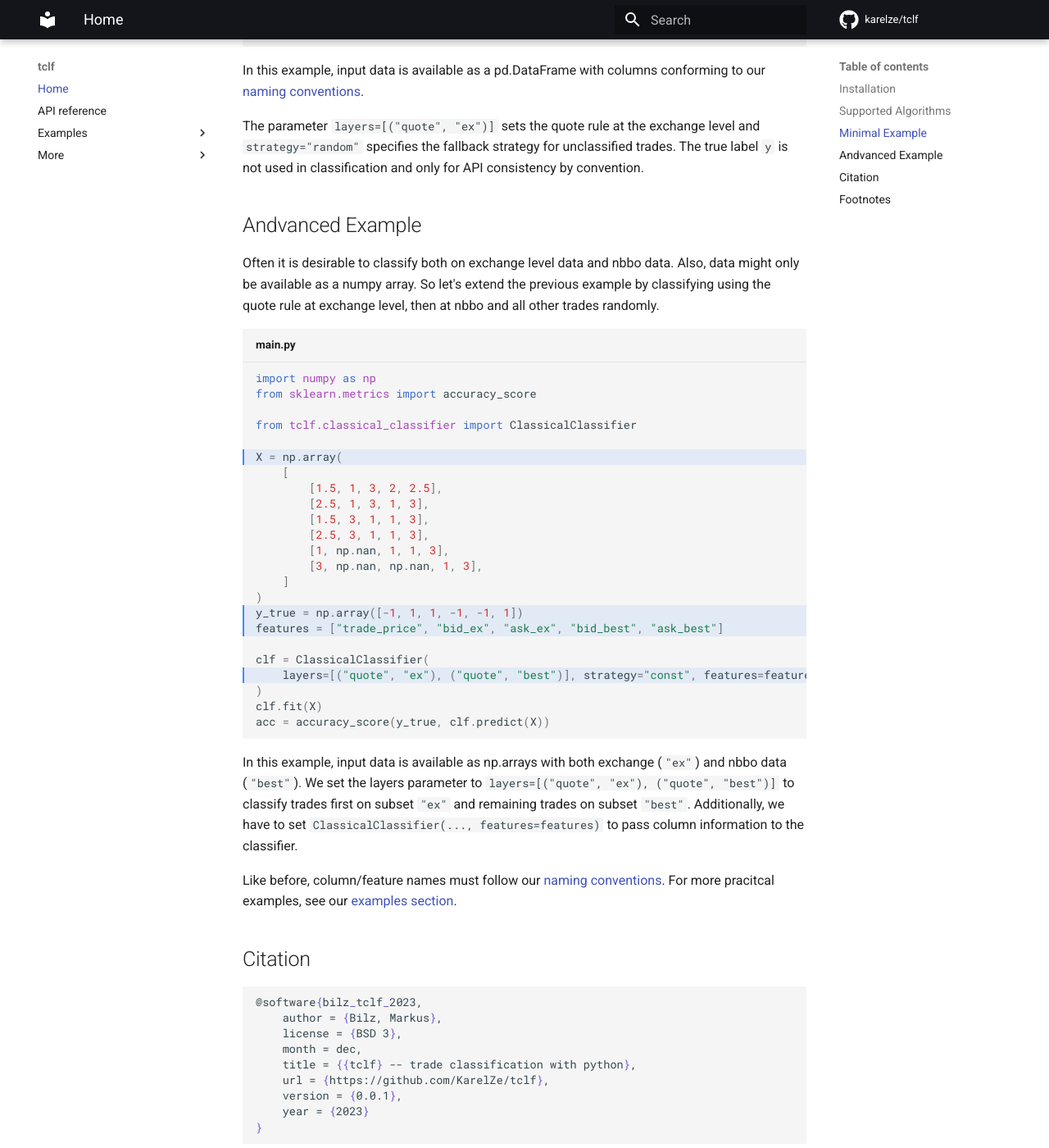
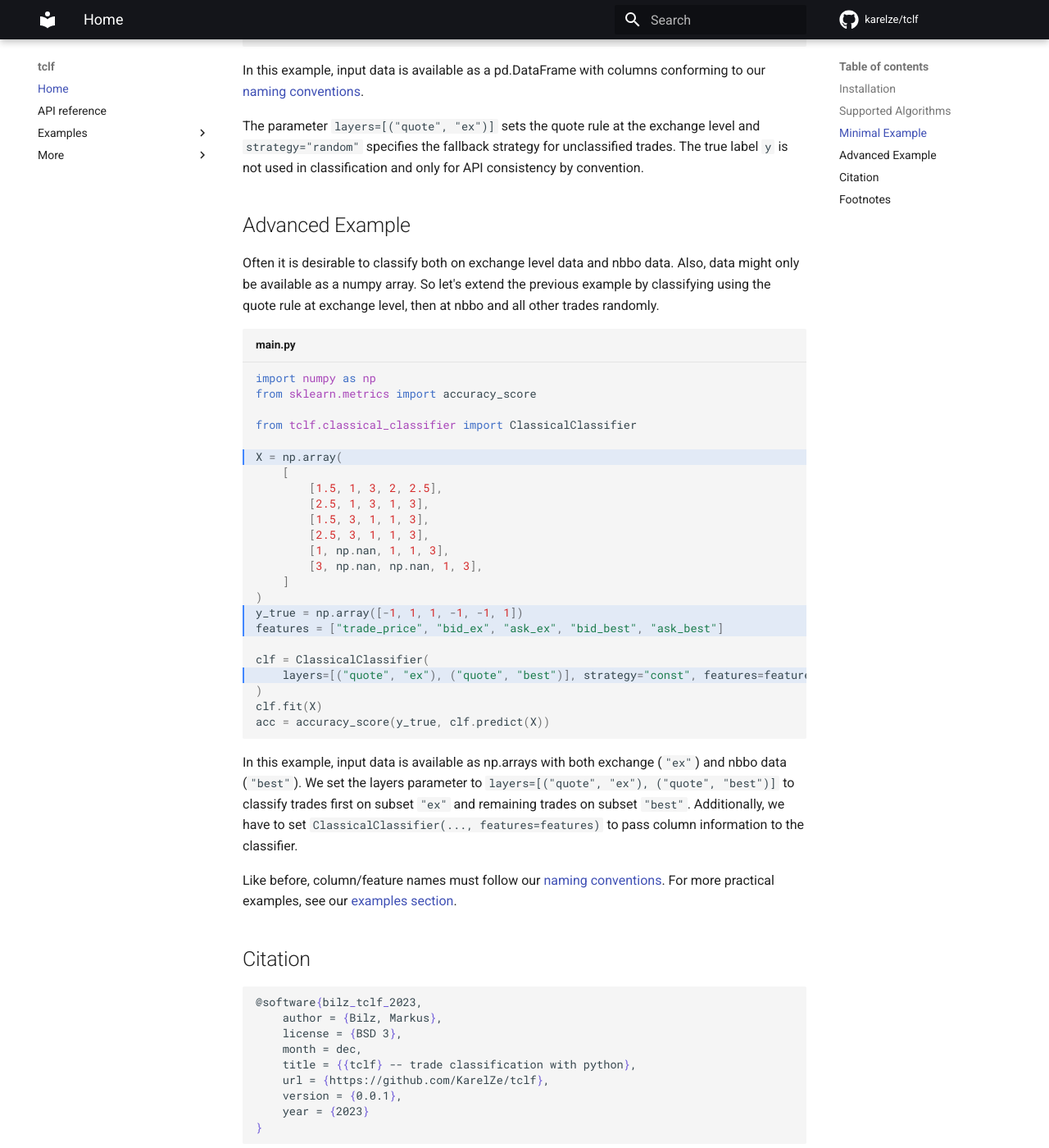
Before and after one commit to KarelZe/tclf, an MkDocs documentation site: the page built from docs/index.md, in a window 1280 px wide and 1400 px high, scrolled down 1620 px. Shown: the whole window at 82% size. Built offline with MkDocs 1.6.1 and Material for MkDocs 9.7.7, drawn with Linux system fonts in a browser that asks for light colours; comment, search, counter and statistics services are not loaded.

Commit message:
Fix some typos 🐞

````diff
--- a/docs/index.md
+++ b/docs/index.md
@@ -64,7 +64,7 @@ In this example, input data is available as a pd.DataFrame with columns conformi
 
 The parameter `layers=[("quote", "ex")]` sets the quote rule at the exchange level and `strategy="random"` specifies the fallback strategy for unclassified trades. The true label `y` is not used in classification and only for API consistency by convention.
 
-## Andvanced Example
+## Advanced Example
 Often it is desirable to classify both on exchange level data and nbbo data. Also, data might only be available as a numpy array. So let's extend the previous example by classifying using the quote rule at exchange level, then at nbbo and all other trades randomly.
 
 ```python title="main.py" hl_lines="6  16 17 20"
@@ -94,7 +94,7 @@ acc = accuracy_score(y_true, clf.predict(X))
 ```
 In this example, input data is available as np.arrays with both exchange (`"ex"`) and nbbo data (`"best"`). We set the layers parameter to `layers=[("quote", "ex"), ("quote", "best")]` to classify trades first on subset `"ex"` and remaining trades on subset `"best"`. Additionally, we have to set `ClassicalClassifier(..., features=features)` to pass column information to the classifier.
 
-Like before, column/feature names must follow our [naming conventions](https://karelze.github.io/tclf/naming_conventions/). For more pracitcal examples, see our [examples section](https://karelze.github.io/tclf/option_trade_classification).
+Like before, column/feature names must follow our [naming conventions](https://karelze.github.io/tclf/naming_conventions/). For more practical examples, see our [examples section](https://karelze.github.io/tclf/option_trade_classification).
 
 ## Citation
 
````
Also changed, not shown: README.md (+13 -13 lines).
